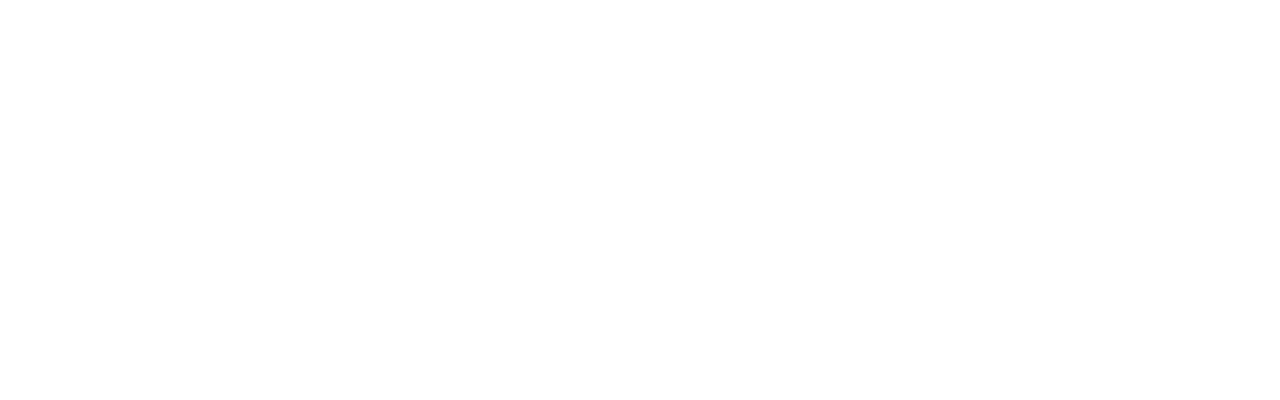
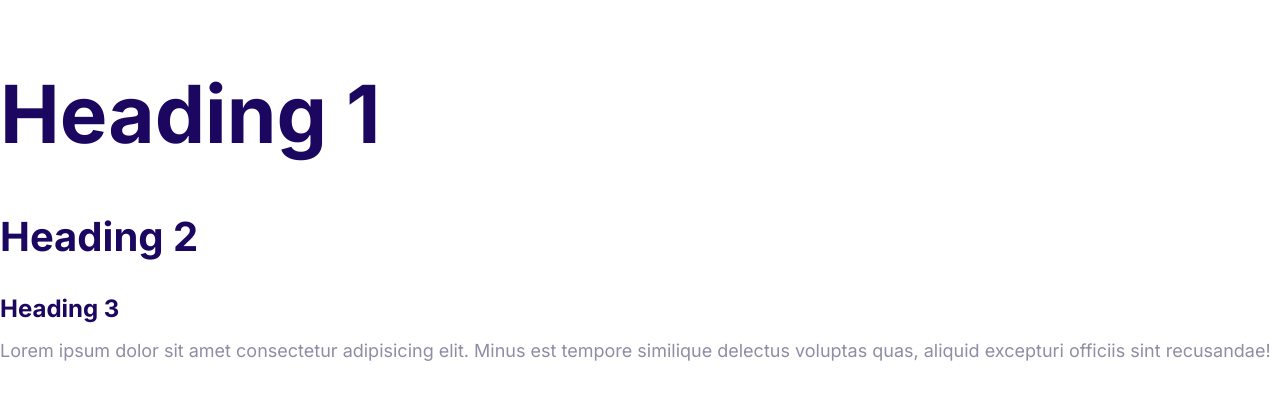
Before and after one commit to nikolaagatonovic/Projekat-Moshify, a plain HTML site: page index.html in a window 1280 px wide. Drawn offline with Linux system fonts and the light colour scheme.

Commit message:
Define the styles for the fonts.

```diff
--- a/css/style.css
+++ b/css/style.css
@@ -5,3 +5,54 @@
     --color-headings: #1b0760;
     --color-body: #918ca4;
 }
+
+html {
+    /*62.5% of 16px = 10px */
+    font-size: 62.5%;
+}
+
+body {
+    font-family: Inter, Arial, Helvetica, sans-serif;
+    font-size: 2.4rem;
+    line-height: 1.5;
+    color: var(--color-body);
+}
+
+h1, h2, h3 {
+    color: var(--color-headings);
+    margin-bottom: 1rem;
+}
+
+h1 {
+    font-size: 7rem;
+}
+
+h2 {
+    font-size: 4rem;
+}
+
+h3 {
+    font-size: 3rem;
+}
+
+p {
+    margin-top: 0;
+}
+
+@media screen and (min-width: 1024px) {
+    body {
+        font-size: 1.8rem;
+    }
+
+    h1 {
+        font-size: 8rem;
+    }
+
+    h2 {
+        font-size: 4rem;
+    }
+
+    h3 {
+        font-size: 2.4rem;
+    }
+}
--- a/index.html
+++ b/index.html
@@ -8,8 +8,14 @@
     <link rel="stylesheet" href="css/normalize.css">
     <link rel="stylesheet" href="css/style.css">
     <title>Document</title>
+    <link rel="preconnect" href="https://fonts.googleapis.com">
+    <link rel="preconnect" href="https://fonts.gstatic.com" crossorigin>
+    <link href="https://fonts.googleapis.com/css2?family=Inter:wght@400;700&display=swap" rel="stylesheet">
 </head>
 <body>
-
+    <h1>Heading 1</h1>
+    <h2>Heading 2</h2>
+    <h3>Heading 3</h3>
+    <p>Lorem ipsum dolor sit amet consectetur adipisicing elit. Minus est tempore similique delectus voluptas quas, aliquid excepturi officiis sint recusandae!</p>
 </body>
 </html>
```
